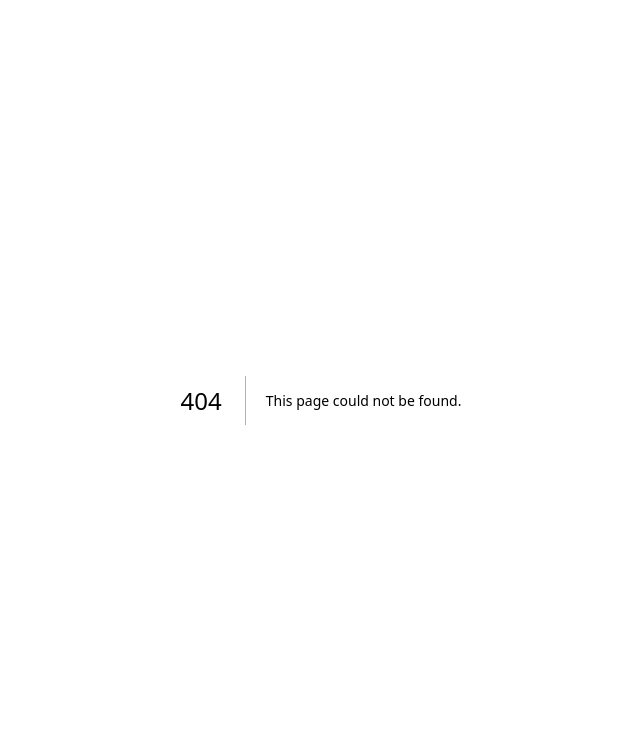
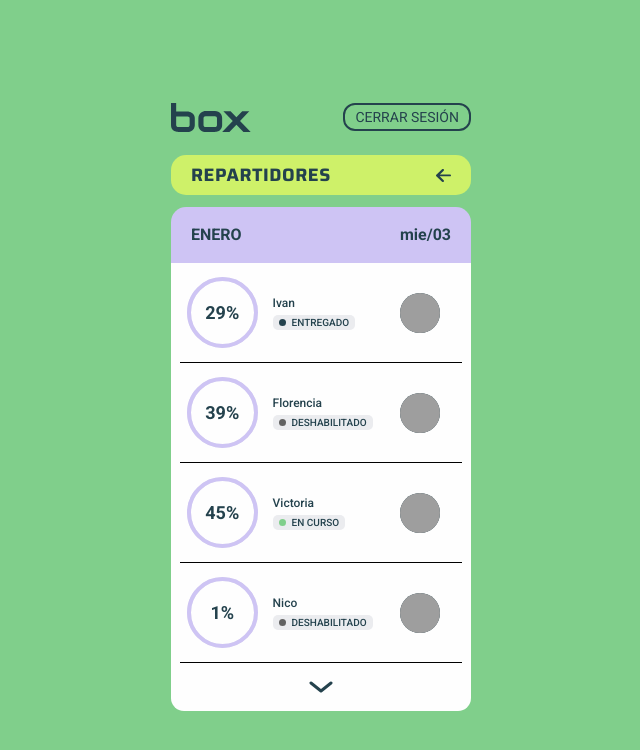
Before and after one commit to GermanCuevas/box-client, a Next.js app: page /deliveries in a window 1280 px wide. Before the commit this address had no page. Shown: the top 750 px of the page, without its empty margins (319-959 px from the left). Built offline with nearby package versions, Linux system fonts and the light colour scheme; grey boxes are pictures that could not be loaded.

Commit message:
feat: finalized

```diff
--- /dev/null
+++ b/src/app/deliveries/page.tsx
@@ -0,0 +1,81 @@
+'use client';
+
+import { ChevronDownBig } from '@/commons/Icons';
+import BoxTitle2 from '@/commons/BoxTitle';
+
+import LemmonButton from '@/commons/LemmonButton';
+import DeliveryDetails from '@/commons/DeliveryDetails';
+
+import Image from 'next/image';
+import LogoutButton from '@/commons/LogoutButton';
+
+export default function Deliveries() {
+  interface FeikData {
+    name: string;
+    percentage: number;
+    status: 'delivered' | 'disabled' | 'in course';
+  }
+  const feikData: FeikData[] = [
+    {
+      name: 'Ivan',
+      percentage: 29,
+      status: 'delivered'
+    },
+    {
+      name: 'Florencia',
+      percentage: 39,
+      status: 'disabled'
+    },
+    {
+      name: 'Victoria',
+      percentage: 45,
+      status: 'in course'
+    },
+    {
+      name: 'Nico',
+      percentage: 1,
+      status: 'disabled'
+    }
+  ];
+
+  return (
+    <div className="bg-lightGreen w-full flex flex-col items-center justify-center h-screen py-4 px-7">
+      <div className={'w-full max-w-[300px]'}>
+        <div className="mb-[1.45rem]">
+          <header className=" w-full flex justify-between items-center">
+            <Image src={'/img/box.svg'} width={80} height={30} alt="Logo box" />
+            <LogoutButton text={'CERRAR SESIÓN'} classNameButton={'py-0.5 px-2.5'} />
+          </header>
+        </div>
+        <div className="mb-3 mt-4 tracking-normal w-full">
+          <LemmonButton title="repartidores" width={'w-full'} />
+        </div>
+
+        <div className="w-full h-[490px]">
+          <BoxTitle2
+            titleBox={'ENERO'}
+            dateBox="mie/03"
+            titleBoxClasses="font-bold"
+            dateBoxClasses="font-bold"
+            boxClasses={'justify-between h-[2.4rem] mx-5'}
+          />
+          <div className="bg-white rounded-b-[13px] px-[.56rem] ">
+            {feikData.map((idem, i) => {
+              return (
+                <DeliveryDetails
+                  key={i}
+                  name={idem.name}
+                  percentage={idem.percentage}
+                  status={idem.status}
+                />
+              );
+            })}
+            <div className="flex items-center justify-center h-[3rem]">
+              <ChevronDownBig />
+            </div>
+          </div>
+        </div>
+      </div>
+    </div>
+  );
+}
--- a/src/app/distributors/page.tsx
+++ /dev/null
@@ -1,44 +0,0 @@
-'use client';
-
-import { BoxTitle } from '@/commons/Icons';
-import BoxTitle2 from '@/commons/BoxTitle';
-
-import LemmonButton from '@/commons/LemmonButton';
-
-export default function Distributors() {
-  return (
-    <div className="bg-lightGreen w-full flex flex-col items-center justify-center h-screen py-4 px-7">
-      <div className={'w-full max-w-[300px]'}>
-        <div>
-          <BoxTitle width="90" height="40" />
-        </div>
-        <div className="mb-3 mt-4  tracking-normal w-full">
-          <LemmonButton title="repartidores" width={'w-full'} />
-        </div>
-        <div className="flex h-[4rem]">
-          <div className="basis-[30%] flex justify-center items-center">
-            <div className="w-10 h-10 rounded-full bg-darkGreen"></div>
-          </div>
-          <div className="basis-[40%]">2</div>
-          <div className="basis-[30%]">3</div>
-        </div>
-
-        <div className="w-full">
-          <BoxTitle2
-            titleBox={'ENERO'}
-            dateBox="mie/03"
-            titleBoxClasses="font-bold"
-            dateBoxClasses="font-bold"
-            boxClasses={'justify-between h-[2.6rem] mx-5'}
-          />
-          <div className="bg-white  p-5 rounded-b-[13px] ">
-            <div className="">1</div>
-            <div>2</div>
-            <div>3</div>
-            <div>3</div>
-          </div>
-        </div>
-      </div>
-    </div>
-  );
-}
--- a/src/commons/DeliveryDetails.tsx
+++ b/src/commons/DeliveryDetails.tsx
@@ -32,9 +32,7 @@ export default function DeliveryDetails({
 
   return (
     <li
-      className={
-        'list-none flex max-w-[300px] w-full h-[90px] m-auto bg-white border-b-[0.5px] pl-2'
-      }
+      className={'list-none flex max-w-[300px] w-full h-[100px] m-auto bg-white border-b-[0.5px] '}
     >
       <div className="basis-[30%] flex justify-center items-center">
         <div className="w-[80px] h-[80px] relative flex justify-center items-center">
```
